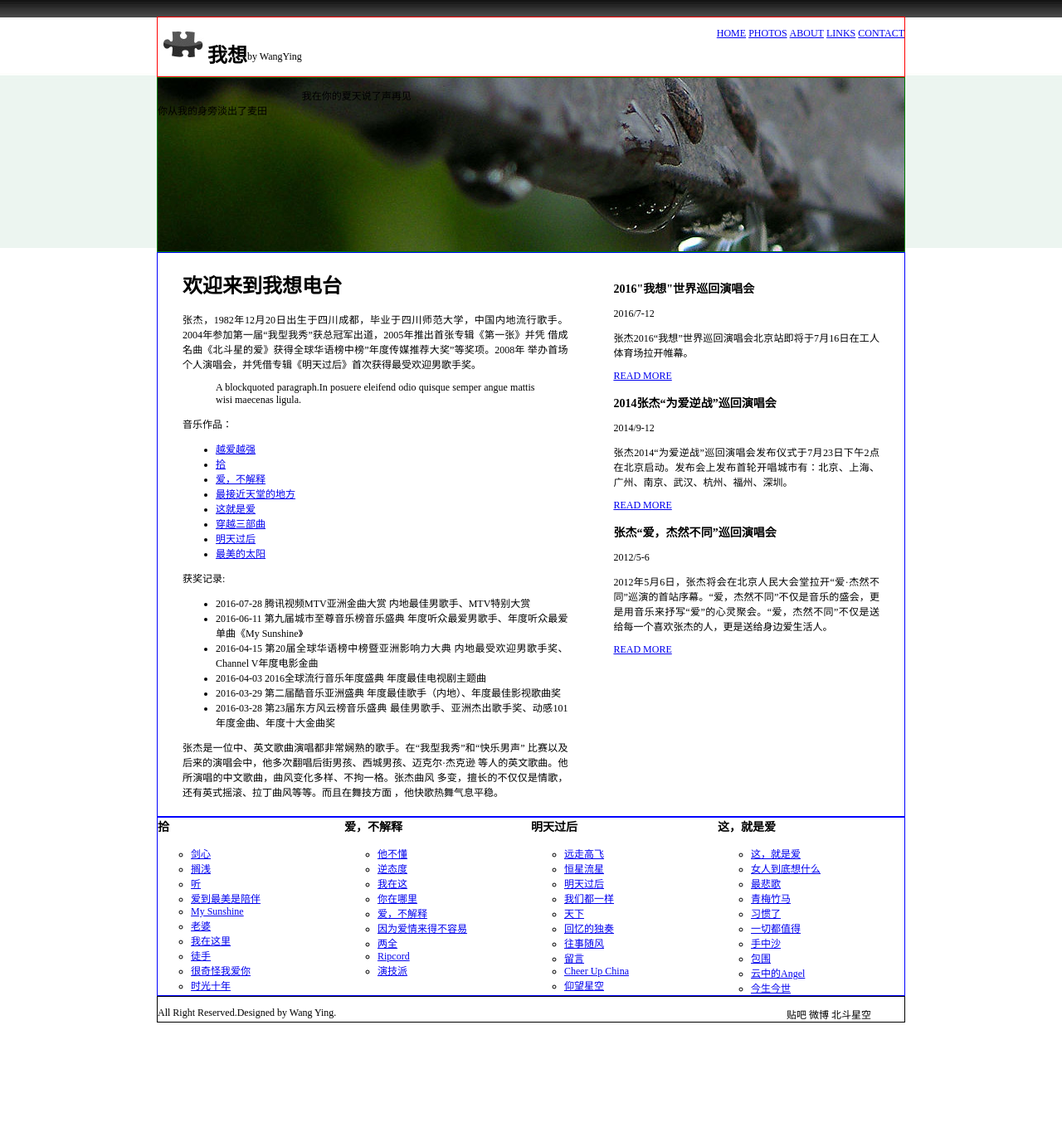
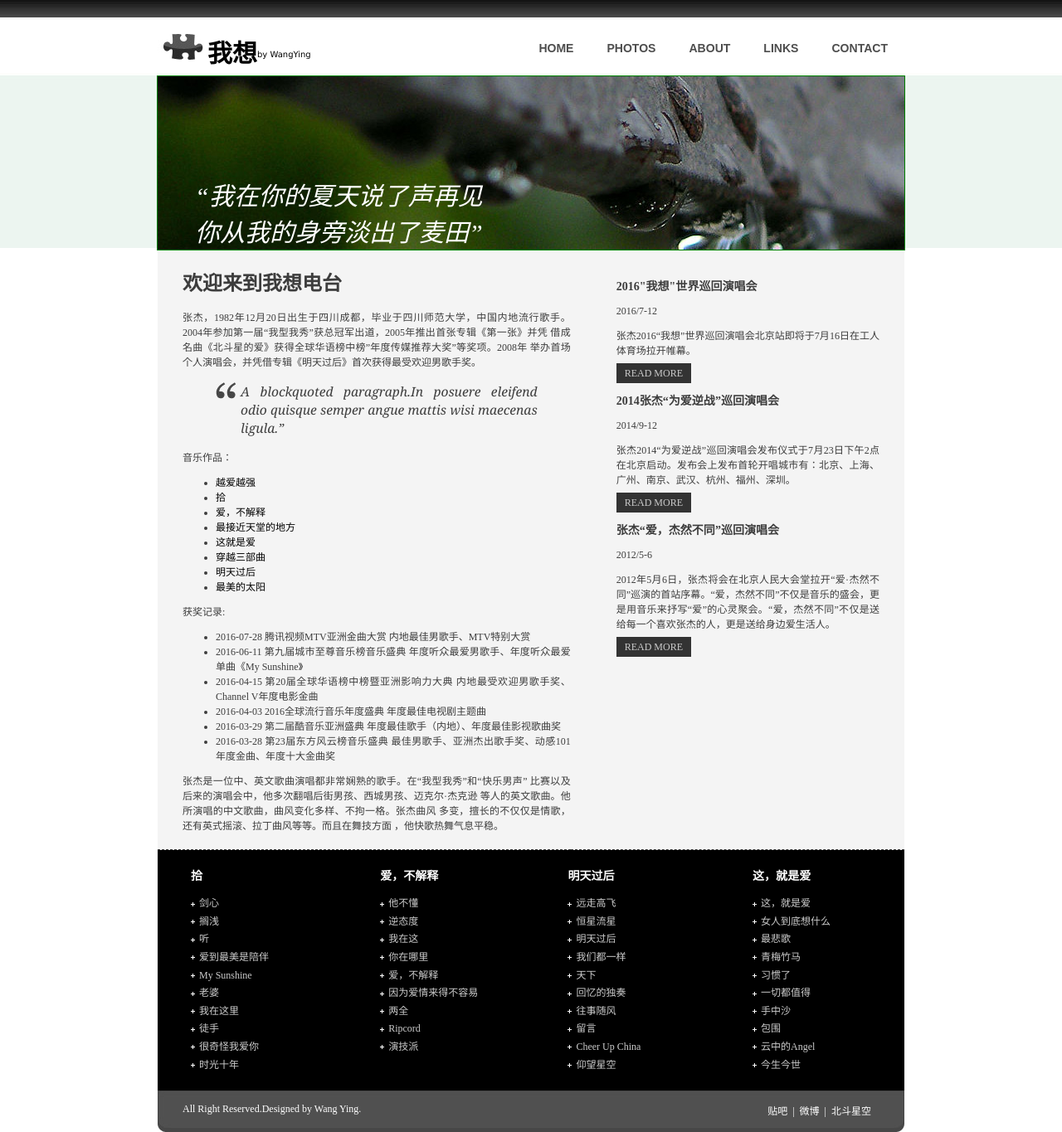
Before and after one commit to loveloveme/---html, a plain HTML site: page index.html in a window 1280 px wide. Shown: the whole page at 83% size. Before the commit the page ends 1241 px from the top, so only its background shows below. Drawn offline with Linux system fonts and the light colour scheme.

Commit message:
完善框架
2016/10/8

```diff
--- a/index.html
+++ b/index.html
@@ -24,8 +24,8 @@
 </header>
 
 <div id=headerbg>
-	<p class="text_1">我在你的夏天说了声再见<br>
-    		你从我的身旁淡出了麦田</p>
+	<p class="text_1">&#8220;我在你的夏天说了声再见<br>
+    		你从我的身旁淡出了麦田&#8221;</p>
 </div>
 
 <div id="main">
@@ -42,7 +42,7 @@
         <blockquote>
         	A blockquoted paragraph.In posuere eleifend
             odio quisque semper angue mattis wisi maecenas
-            ligula.
+            ligula.&#8221;
         </blockquote>
         <p>音乐作品：</p>
         <ul class="music">
@@ -170,8 +170,8 @@
 </aside>
 
 <footer>
-<p>All Right Reserved.Designed by Wang Ying.</p>
-<p class="link">贴吧&nbsp微博&nbsp北斗星空</p>
+<p class="legal">All Right Reserved.Designed by Wang Ying.</p>
+<p class="link"><a href="#">贴吧</a>&nbsp&nbsp|&nbsp&nbsp<a href="#">微博</a>&nbsp&nbsp|&nbsp&nbsp<a href="#">北斗星空</a></p>
 </footer>
 </body>
 </html>
--- a/jason.css
+++ b/jason.css
@@ -7,7 +7,6 @@ body{
 }
 
 header{
-	border:red solid 1px;
 	margin:20px auto 0px auto;
 	height:71px;
 	width:900px;
@@ -21,15 +20,23 @@ header{
 	background:url(images/img05.jpg);
 }
 
-#headerbg p{
-		font-color:white;
+#headerbg p.text_1{
+		color:white;
+		font-size:30px;
+		font-style:italic;
+		margin-left:15px;
+		padding:90px 20px 0px 30px;
 }
 
 #main , #sidebar{
 	display:table;
-	border:blue solid 1px;
 	width:900px;
 	margin:0 auto;
+}
+
+#main{
+	background:#F4F4F4;
+	color:#3D3D3D;
 }
 
 .tableRow{
@@ -37,10 +44,10 @@ header{
 }
 
 footer{
-	border:black solid 1px;
 	width:900px;
-	height:30px;
+	height:50px;
 	margin:0 auto;
+	background:url(images/img06.jpg);
 }
 
 #logo{
@@ -52,21 +59,45 @@ footer{
 	background:url(images/img04.jpg) no-repeat left top;
 	height:45px;
 	padding-left:60px;
-	padding-top:10px;
+	font-size:250%;
+	margin-top:20px;
 }
 
 #logo p{
 	float:left;
 	margin-top:40px;
+	font-size:10px;
+	font-family: Verdana, Arial, Helvetica, sans-serif;
 }
 
 #menu{
 	float:right;
 }
 
+#menu ul{
+	margin:0px;
+	list-style:none;
+}
+
 #menu li{
 	display:inline;
-	list-style-type:none;
+}
+
+#menu a{
+	display:block;
+	padding: 30px 20px 0 20px;
+	float:left;
+	text-align:center;
+	text-decoration:none;
+	font-weight:bold;
+	font-size:117%;
+	color:#4E4E4E;
+	text-transform:uppercase;
+	font-family: Arial, Helvetica, sans-serif;
+}
+
+#menu a:hover{
+	background:url(images/img03.jpg) no-repeat center top;
 }
 
 #latest-post{
@@ -75,6 +106,20 @@ footer{
 	padding-left:30px;
 	padding-top:20px;
 	padding-bottom:20px;
+	border-bottom:#3D3D3D dashed 1px;
+}
+
+#latest-post a{
+	color:#000;
+	text-decoration:none;
+}
+
+blockquote{
+	background: url(images/img08.jpg) no-repeat left top;
+	padding-left:30px;
+	font-style:italic;
+	font-size:130%;
+	font-family: Georgia, "Times New Roman", Times, serif;
 }
 
 #recent-post{
@@ -84,11 +129,39 @@ footer{
 	padding-right:30px;
 	padding-top:20px;
 	padding-bottom:20px;
+	border-bottom:#3D3D3D dashed 1px;
 }
 
-#aside{
-	width:900px;
-	margin:0px auto;
+#recent-post .concert a{
+	background: #333;
+	text-decoration:none;
+	color:#CCC;
+	padding:5px 10px;
+}
+
+.special{
+	padding:20px 40px;
+}
+
+.special ul{
+	list-style:none;
+	margin:0px;
+	padding:0px;
+	line-height:1.8em;
+}
+
+.special li{
+	background:url(images/img07.gif) no-repeat left;
+	padding-left:10px;
+}
+
+.special h3{
+	color:FFF;
+}
+
+.special a{
+	color:#CCC;
+	text-decoration:none;
 }
 
 aside#sidebar  ul li.special{
@@ -99,7 +172,9 @@ aside#sidebar  ul li.special{
 aside{
 	width:900px;
 	margin:0px auto;
+	background:#000;
 }
+
 
 footer p{
 	float:left;
@@ -108,4 +183,17 @@ footer p{
 footer p.link{
 	position:absolute;
 	right:230px;
+	margin-top:15px;
+	color:#FFF;
 }
+
+footer .link a{
+	text-decoration:none;
+	color:#FFF;
+}
+
+footer p.legal{
+	margin-left:30px;
+	margin-top:15px;
+	color:#FFF;
+}
```
